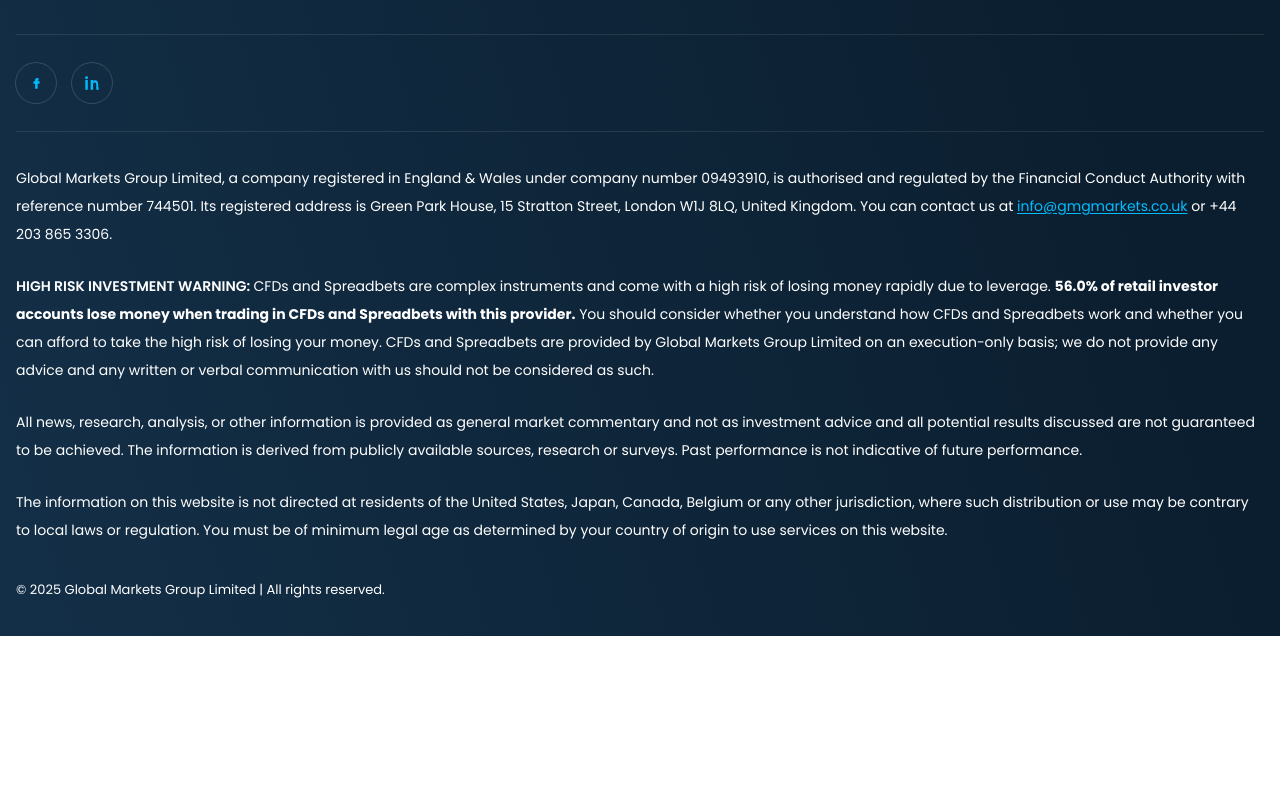
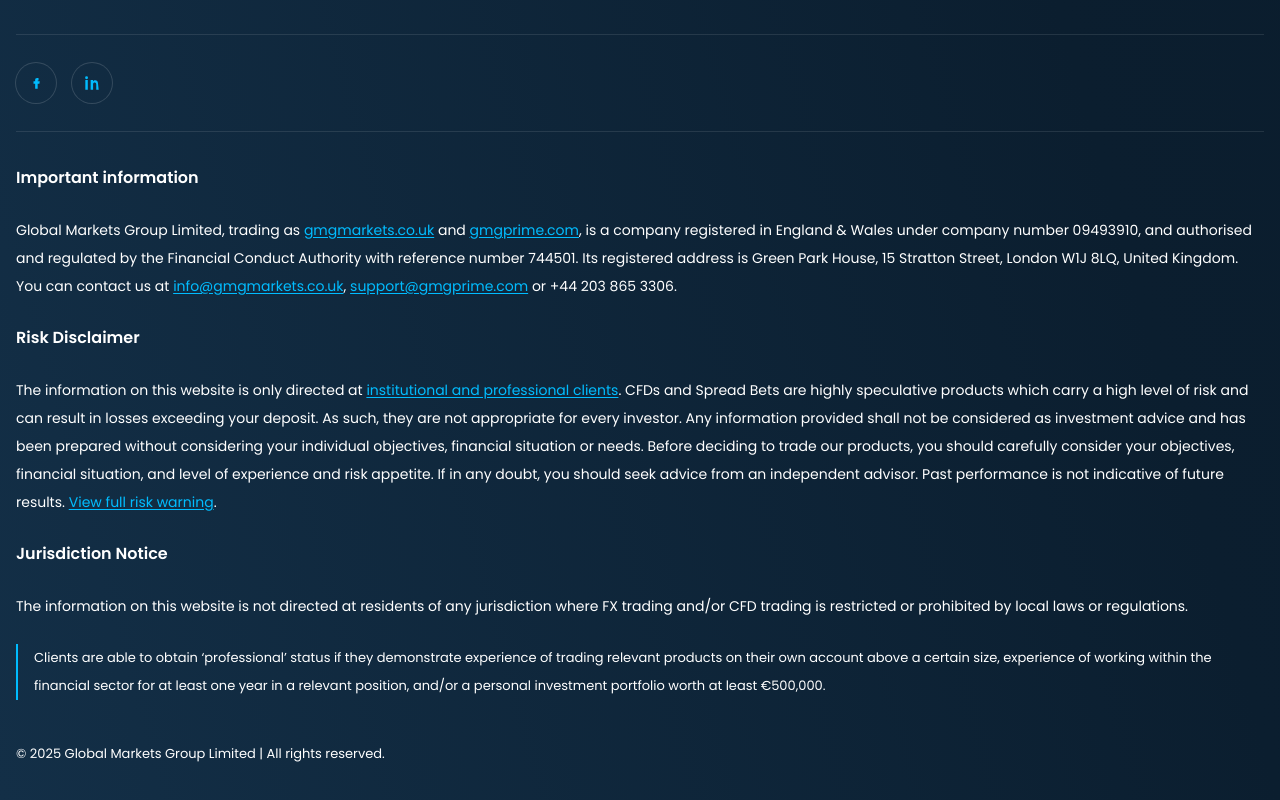
Before and after one commit to GTC-X/gmgprime, a Next.js app: page /en/faqs in a window 1280 px wide. Shown: the part 3786-4586 px from the top of the page. Before the commit the page ends 4422 px from the top, so only its background shows below. Built offline with nearby package versions, Linux system fonts and the light colour scheme.

Commit message:
Fixed : Footer content updated

```diff
--- a/src/app/[locale]/new-site/components/sections/Footer.jsx
+++ b/src/app/[locale]/new-site/components/sections/Footer.jsx
@@ -5,7 +5,6 @@
     address = "Green Park House, 15 Stratton Street, London W1J 8LQ, United Kingdom",
     email = "info@gmgmarkets.co.uk",
     phone = "+44 203 865 3306",
-    warningPercent = "56.0%",
     year = new Date().getFullYear(),
 }) {
     return (
@@ -15,7 +14,7 @@
                 <div className="border-t border-white/10" />
             </div>
 
-            {/* Social + payments */}
+            {/* Social Icons */}
             <div className="container py-6 md:py-7">
                 <div className="flex items-center justify-between gap-6">
                     {/* Social */}
@@ -25,21 +24,30 @@
                             aria-label="Facebook"
                             className="group grid h-10 w-10 place-items-center rounded-full ring-1 ring-white/15 hover:ring-white/25"
                         >
-                            {/* fb */}
-                            <svg width="20" height="20" viewBox="0 0 24 24" className="text-sky-400 group-hover:text-sky-300">
+                            <svg
+                                width="20"
+                                height="20"
+                                viewBox="0 0 24 24"
+                                className="text-sky-400 group-hover:text-sky-300"
+                            >
                                 <path
                                     fill="currentColor"
                                     d="M13.5 9H15V6h-1.5C11.57 6 11 7.03 11 8.5V10H9v3h2v6h3v-6h2.1l.4-3H14v-1c0-.55.45-1 1-1"
                                 />
                             </svg>
                         </a>
+
                         <a
                             href="#"
                             aria-label="LinkedIn"
                             className="group grid h-10 w-10 place-items-center rounded-full ring-1 ring-white/15 hover:ring-white/25"
                         >
-                            {/* in */}
-                            <svg width="20" height="20" viewBox="0 0 24 24" className="text-sky-400 group-hover:text-sky-300">
+                            <svg
+                                width="20"
+                                height="20"
+                                viewBox="0 0 24 24"
+                                className="text-sky-400 group-hover:text-sky-300"
+                            >
                                 <path
                                     fill="currentColor"
                                     d="M6.94 8.5H4V20h2.94zM5.47 4a1.73 1.73 0 1 0 0 3.46 1.73 1.73 0 0 0 0-3.46M20 20h-2.9v-6.2c0-1.48-.53-2.49-1.84-2.49-.99 0-1.58.67-1.84 1.32-.1.24-.12.58-.12.92V20H10.4s.04-10.18 0-11.5h2.9v1.63c.38-.58 1.06-1.4 2.58-1.4 1.88 0 3.31 1.23 3.31 3.86z"
@@ -47,26 +55,6 @@
                             </svg>
                         </a>
                     </div>
-
-                    {/* Payment badges */}
-                    {/* <div className="hidden items-center gap-5 md:flex">
-                         <div className="rounded-lg bg-white/5 px-3 py-2 text-[12px] leading-none ring-1 ring-white/10">
-                            <span className="font-semibold tracking-wider">VISA</span>
-                        </div>
-                         <div className="flex items-center gap-2 rounded-lg bg-white/5 px-3 py-2 ring-1 ring-white/10">
-                            <span className="inline-flex">
-                                <span className="mr-[-6px] h-3.5 w-3.5 rounded-full bg-[#EA001B]" />
-                                <span className="h-3.5 w-3.5 rounded-full bg-[#FF5F00] opacity-90" />
-                            </span>
-                            <span className="text-[11px]">mastercard</span>
-                        </div>
-                         <div className="rounded-lg bg-white/5 px-3 py-2 text-[12px] ring-1 ring-white/10">
-                            Google Pay
-                        </div>
-                         <div className="rounded-md bg-white px-3 py-1.5 text-[12px] font-medium text-black">
-                             Pay
-                        </div>
-                    </div> */}
                 </div>
             </div>
 
@@ -75,43 +63,78 @@
                 <div className="border-t border-white/10" />
             </div>
 
-
-
             {/* Regulatory text */}
             <div className="container space-y-6 py-8 text-[14px] leading-7 text-text-mute">
+                {/* Important Information */}
+                <h3 className="text-[16px] font-semibold text-text-base">Important information</h3>
                 <p>
-                    <span className="text-text-base">{companyName}</span>, a company registered in England &amp; Wales
-                    under company number {companyNumber}, is authorised and regulated by the Financial Conduct Authority with
-                    reference number {fcaRef}. Its registered address is {address}. You can contact us at{" "}
-                    <a href={`mailto:${email}`} className="text-sky-400 hover:text-sky-300 underline underline-offset-2">
-                        {email}
+                    <span className="text-text-base">{companyName}</span>, trading as{" "}
+                    <a
+                        href="https://gmgmarkets.co.uk"
+                        className="text-sky-400 hover:text-sky-300 underline underline-offset-2"
+                    >
+                        gmgmarkets.co.uk
+                    </a>{" "}
+                    and{" "}
+                    <a
+                        href="https://gmgprime.com"
+                        className="text-sky-400 hover:text-sky-300 underline underline-offset-2"
+                    >
+                        gmgprime.com
+                    </a>
+                    , is a company registered in England &amp; Wales under company number {companyNumber}, and authorised and regulated by the Financial Conduct Authority with reference number {fcaRef}. Its registered address is {address}. You can contact us at{" "}
+                    <a
+                        href="mailto:info@gmgmarkets.co.uk"
+                        className="text-sky-400 hover:text-sky-300 underline underline-offset-2"
+                    >
+                        info@gmgmarkets.co.uk
+                    </a>
+                    ,{" "}
+                    <a
+                        href="mailto:support@gmgprime.com"
+                        className="text-sky-400 hover:text-sky-300 underline underline-offset-2"
+                    >
+                        support@gmgprime.com
                     </a>{" "}
                     or {phone}.
                 </p>
 
-                <p className="text-text-base">
-                    <span className="font-semibold">HIGH RISK INVESTMENT WARNING: </span>
-                    CFDs and Spreadbets are complex instruments and come with a high risk of losing money rapidly due to leverage.{" "}
-                    <span className="font-extrabold">{warningPercent} of retail investor accounts lose money when trading in CFDs and Spreadbets with this provider.</span>{" "}
-                    You should consider whether you understand how CFDs and Spreadbets work and whether you can afford to take the high risk of losing your
-                    money. CFDs and Spreadbets are provided by {companyName} on an execution-only basis; we do not provide any
-                    advice and any written or verbal communication with us should not be considered as such.
+                {/* Risk Disclaimer */}
+                <h3 className="text-[16px] font-semibold text-text-base">Risk Disclaimer</h3>
+                <p>
+                    The information on this website is only directed at{" "}
+                    <a
+                        href="#professional-status"
+                        className="text-sky-400 hover:text-sky-300 underline underline-offset-2"
+                    >
+                        institutional and professional clients
+                    </a>
+                    . CFDs and Spread Bets are highly speculative products which carry a high level of risk and can result in losses exceeding your deposit. As such, they are not appropriate for every investor. Any information provided shall not be considered as investment advice and has been prepared without considering your individual objectives, financial situation or needs. Before deciding to trade our products, you should carefully consider your objectives, financial situation, and level of experience and risk appetite. If in any doubt, you should seek advice from an independent advisor. Past performance is not indicative of future results.{" "}
+                    <a
+                        href="#risk-warning"
+                        className="text-sky-400 hover:text-sky-300 underline underline-offset-2"
+                    >
+                        View full risk warning
+                    </a>
+                    .
                 </p>
 
+                {/* Jurisdiction Notice */}
+                <h3 className="text-[16px] font-semibold text-text-base">Jurisdiction Notice</h3>
                 <p>
-                    All news, research, analysis, or other information is provided as general market commentary and not as
-                    investment advice and all potential results discussed are not guaranteed to be achieved. The information is
-                    derived from publicly available sources, research or surveys. Past performance is not indicative of future
-                    performance.
+                    The information on this website is not directed at residents of any jurisdiction where FX trading
+                    and/or CFD trading is restricted or prohibited by local laws or regulations.
                 </p>
 
-                <p>
-                    The information on this website is not directed at residents of the United States, Japan, Canada, Belgium or
-                    any other jurisdiction, where such distribution or use may be contrary to local laws or regulation. You must
-                    be of minimum legal age as determined by your country of origin to use services on this website.
-                </p>
+                {/* Professional Client Info (footnote) */}
+                <div id="professional-status" className="text-[13px] text-text-mute/90 border-l-2 border-sky-400 pl-4">
+                    Clients are able to obtain ‘professional’ status if they demonstrate experience of trading relevant
+                    products on their own account above a certain size, experience of working within the financial
+                    sector for at least one year in a relevant position, and/or a personal investment portfolio worth at
+                    least €500,000.
+                </div>
 
-                <p className="pt-2 text-[13px] text-text-base">
+                <p className="pt-4 text-[13px] text-text-base">
                     © {year} {companyName} | All rights reserved.
                 </p>
             </div>
```
